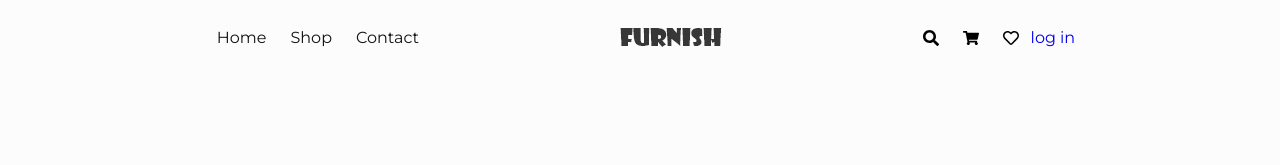
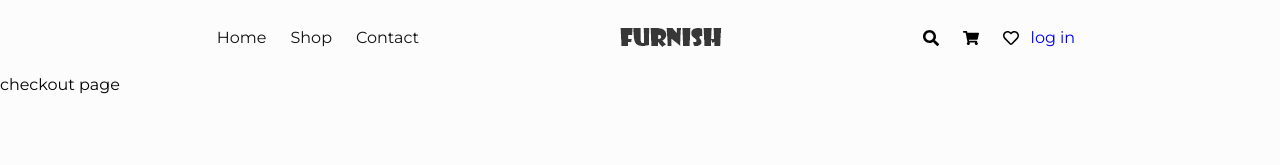
Before and after one commit to adnan172203/furnish-ecommerce, a React (Create React App) app in the folder client/: page /checkout in a window 1280 px wide. Shown: the top 165 px of the page. Built offline with nearby package versions, Linux system fonts and the light colour scheme.

Commit message:
created checkout page

```diff
--- a/client/src/App.js
+++ b/client/src/App.js
@@ -6,9 +6,10 @@ import Dashboard from './pages/dashboard/dashboard';
 import SingleProduct from './pages/singleProduct/singleProduct';
 import Register from './pages/register/Register';
 import Login from './pages/login/Login';
-import UserUpdate from'./pages/userUpdate/UserUpdate';
-import ProductUpdate from'./pages/productUpdate/ProductUpdate';
-import Cart from'./pages/cart/Cart';
+import UserUpdate from './pages/userUpdate/UserUpdate';
+import ProductUpdate from './pages/productUpdate/ProductUpdate';
+import Cart from './pages/cart/Cart';
+import Checkout from './pages/checkout/Checkout';
 import './App.css';
 
 function App() {
@@ -24,6 +25,7 @@ function App() {
         <Route path='/user/edit/:id' component={UserUpdate} />
         <Route path='/product/edit/:id' component={ProductUpdate} />
         <Route path='/cart' component={Cart} />
+        <Route path='/checkout' component={Checkout} />
       </Switch>
     </div>
   );
--- a/client/src/pages/cart/Cart.js
+++ b/client/src/pages/cart/Cart.js
@@ -60,7 +60,7 @@ const Cart = () => {
               </div>
 
               <div className={checkout_button}>
-                <button>Proceed To Checkout</button>
+                <Link to="/checkout"><button>Proceed To Checkout</button></Link>
               </div>
             </div>
           </div>
--- /dev/null
+++ b/client/src/pages/checkout/Checkout.js
@@ -0,0 +1,11 @@
+import React from 'react'
+
+const Checkout = () => {
+    return (
+        <div>
+            checkout page
+        </div>
+    )
+}
+
+export default Checkout;
--- a/client/src/pages/shop/components/product/Product.js
+++ b/client/src/pages/shop/components/product/Product.js
@@ -1,4 +1,4 @@
-import React,{useState} from 'react';
+import React from 'react';
 import { Link } from 'react-router-dom';
 import { addToCart } from '../../../../redux/cart/cartAction';
 import { useDispatch } from 'react-redux';
```
Also changed, not shown: client/src/pages/checkout/Checkout.module.css (added).
